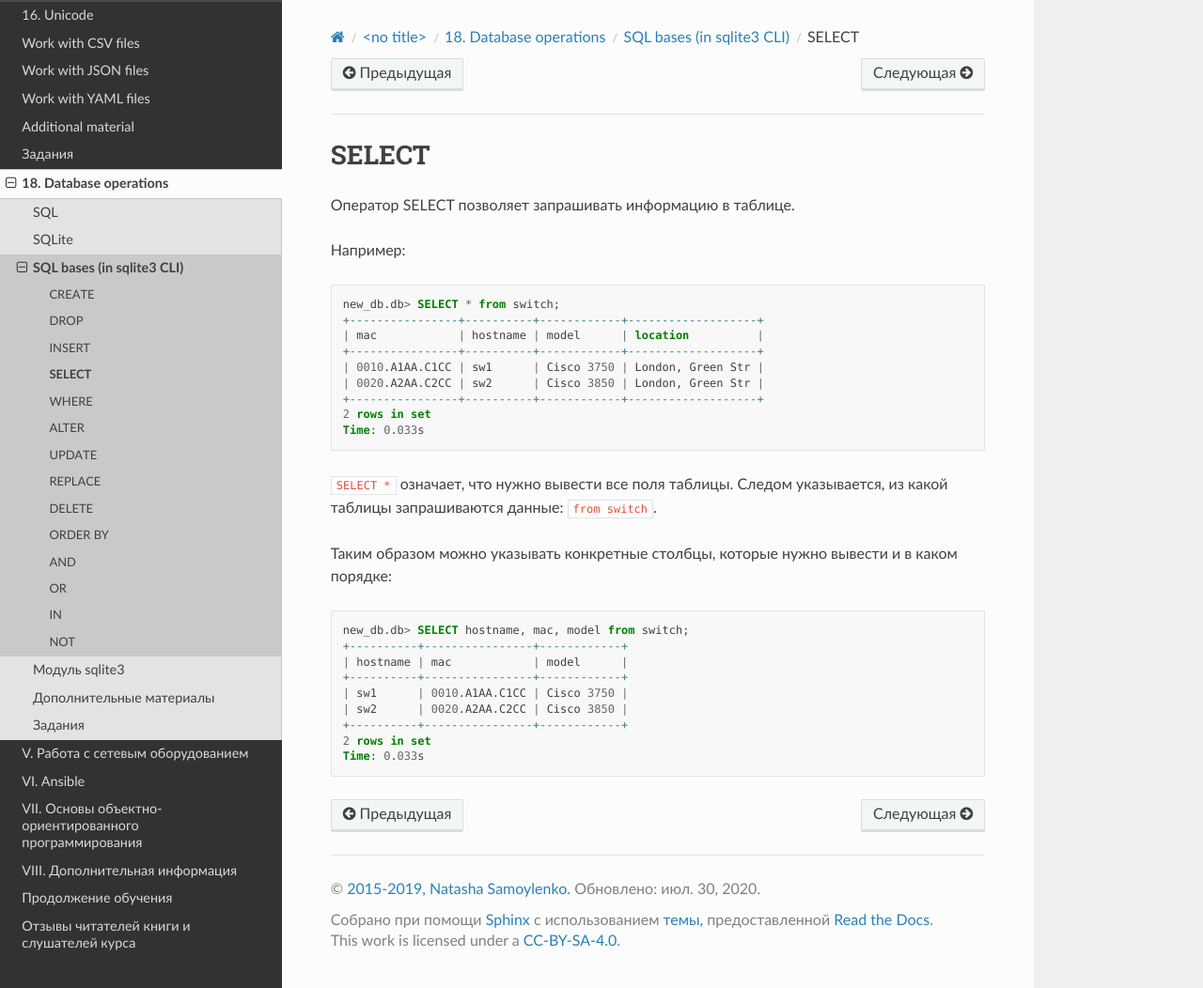
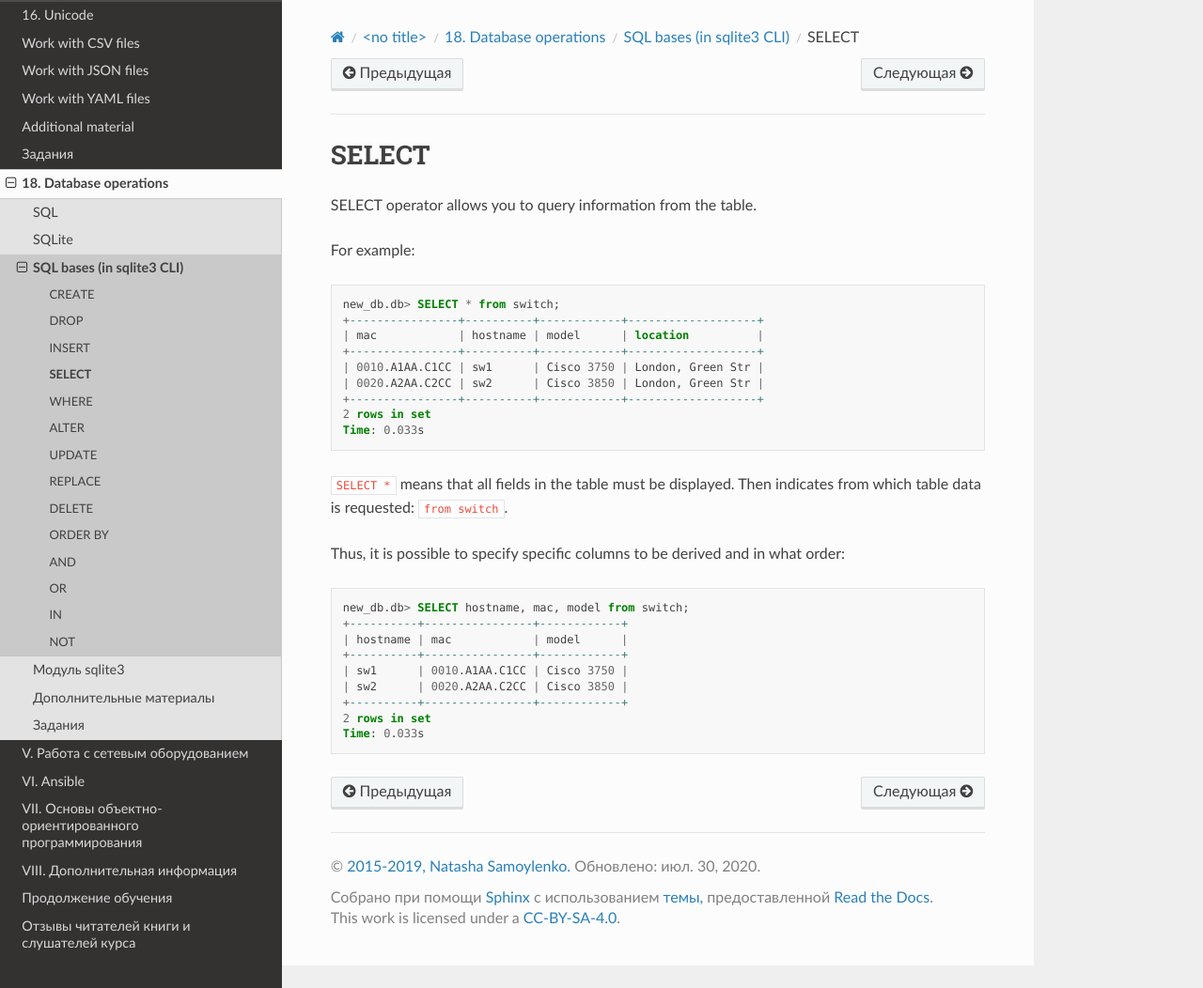
Before and after one commit to Aidar5/nattoeng, a Sphinx documentation site: the page built from docs/source/book/18_db/select.rst, in a window 1280 px wide and 1052 px high. Shown: the whole window at 94% size. Built offline with Sphinx 7.4.7 and the Read the Docs theme 2.0.0, drawn with Linux system fonts in a browser that asks for light colours; pages that are not in the unit, such as notebooks, are missing from menus.

Commit message:
Update select.rst

```diff
--- a/docs/source/book/18_db/select.rst
+++ b/docs/source/book/18_db/select.rst
@@ -1,9 +1,9 @@
 SELECT
 ~~~~~~
 
-Оператор SELECT позволяет запрашивать информацию в таблице.
+SELECT operator allows you to query information from the table.
 
-Например:
+For example:
 
 .. code:: sql
 
@@ -17,10 +17,9 @@ SELECT
     2 rows in set
     Time: 0.033s
 
-``SELECT *`` означает, что нужно вывести все поля таблицы. Следом
-указывается, из какой таблицы запрашиваются данные: ``from switch``.
+``SELECT *`` means that all fields in the table must be displayed. Then indicates from which table data is requested: ``from switch``.
 
-Таким образом можно указывать конкретные столбцы, которые нужно вывести и в каком порядке:
+Thus, it is possible to specify specific columns to be derived and in what order:
 
 .. code:: sql
 
```
